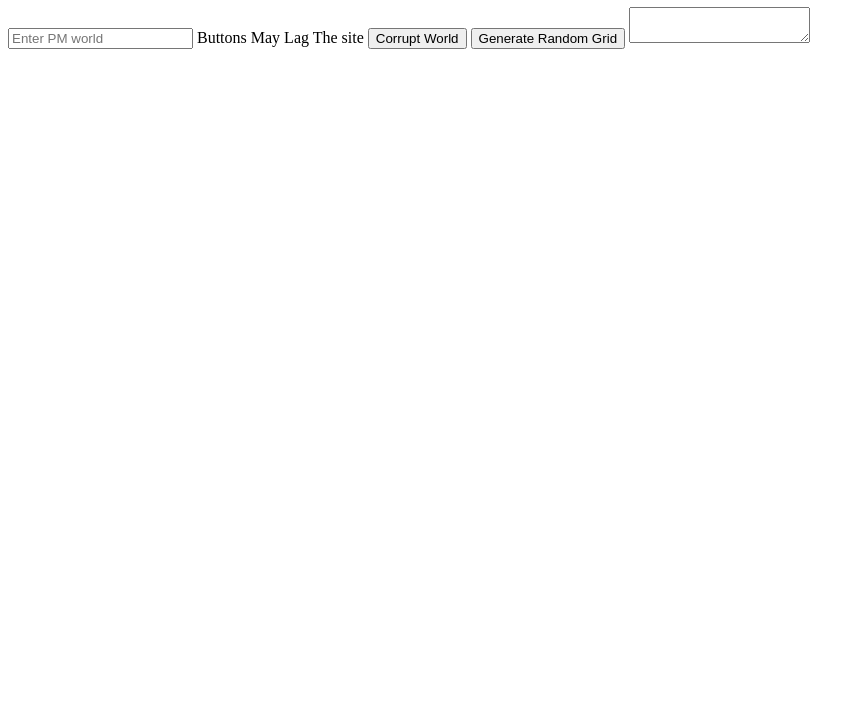
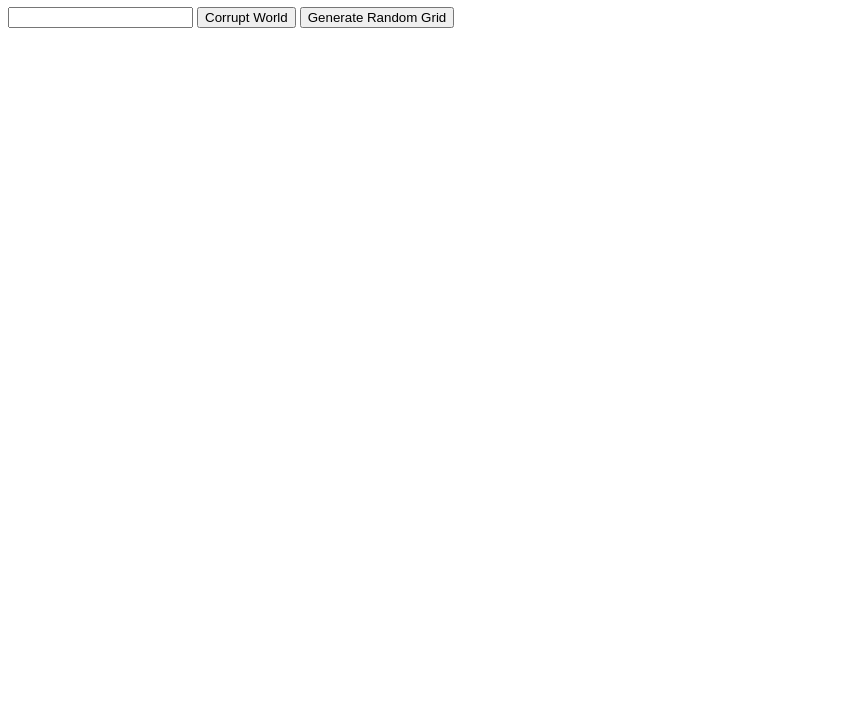
Before and after one commit to ivorydevrimoalt/PaperMinecraftWorldCorrupter, a plain HTML site: page index.html in a window 1280 px wide. Shown: the part 73-800 px from the top of the page, without its empty margins (0-865 px from the left). Drawn offline with Linux system fonts and the light colour scheme.

Commit message:
Update index.html

```diff
--- a/index.html
+++ b/index.html
@@ -5,11 +5,10 @@
 </head>
 <body>
     <h1>Paper Minecraft Modifier</h1>
-    <input type="text" id="numberInput" placeholder="Enter PM world">
-    <span>Buttons May Lag The site</span>
-    <button onclick="corruptWorld()">Corrupt World</button>
-    <button onclick="generateRandomGrid()">Generate Random Grid</button>
-    <textarea id="output"></textarea>
+<input type="text" id="inputNumbers" value="">
+<button onclick="corruptWorld()">Corrupt World</button>
+<button onclick="generateRandomGrid()">Generate Random Grid</button>
+<p id="output"></p>
     <script>
 function corruptWorld() {
   const input = document.getElementById("inputNumbers").value;
```
